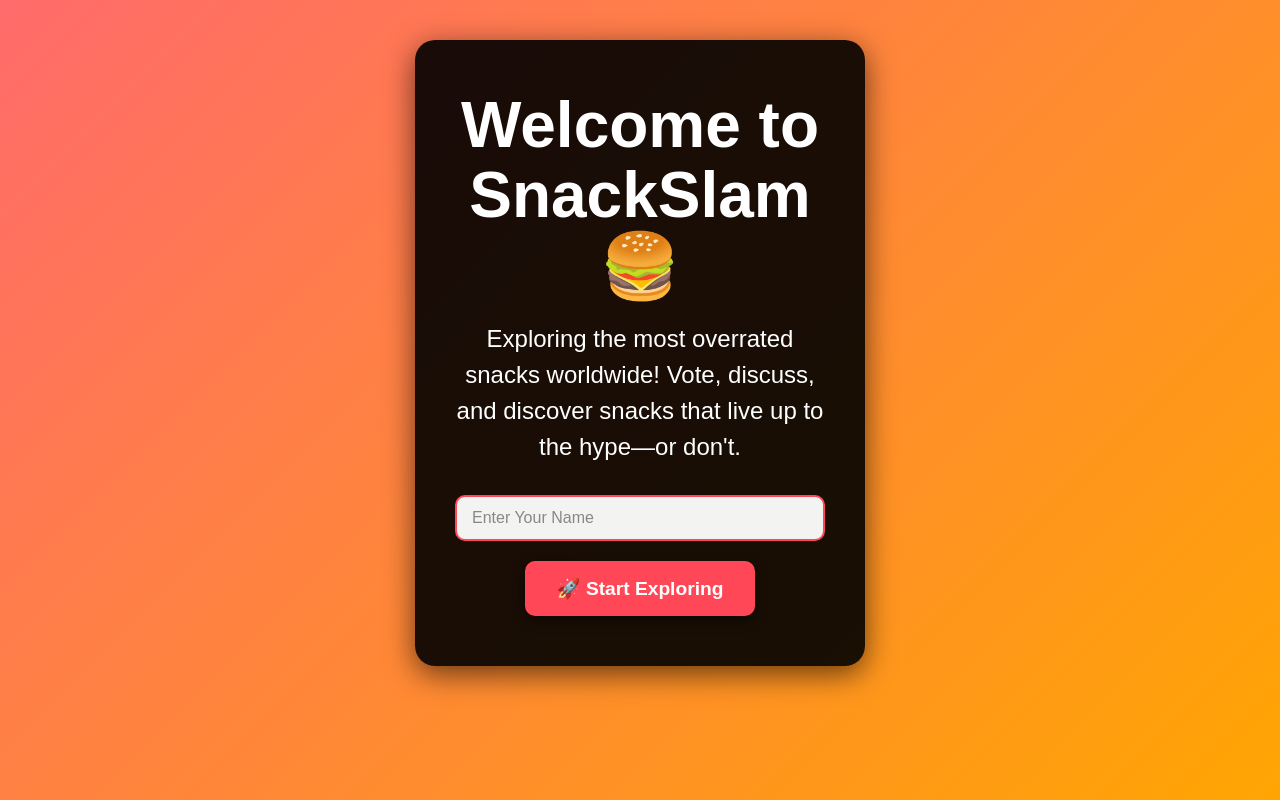
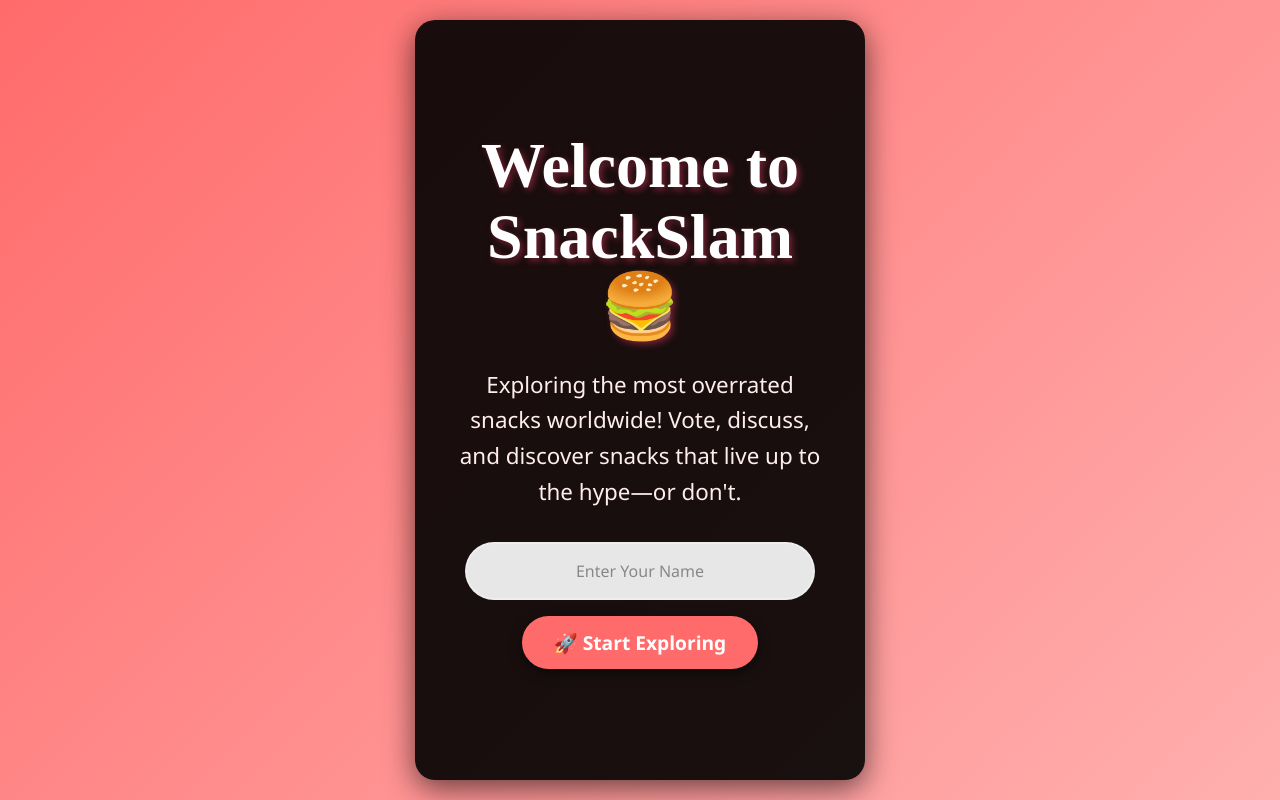
Before and after one commit to kalviumcommunity/S_84_SnackSlam, a React (Vite) app in the folder Frontend/client/: page / in a window 1280 px wide. Built offline with nearby package versions, Linux system fonts and the light colour scheme.

Commit message:
Made a component and used that in landing page

```diff
--- /dev/null
+++ b/Frontend/client/src/components/Snackcard.css
@@ -0,0 +1,34 @@
+.snack-card {
+    background-color: #fff3e0;  /* Warm snack-themed background */
+    border: 2px solid #ff9800;  /* Orange border for a snack vibe */
+    border-radius: 12px;
+    box-shadow: 4px 4px 15px rgba(0, 0, 0, 0.1);
+    padding: 16px;
+    text-align: center;
+    max-width: 250px;
+    margin: 20px auto;
+    transition: transform 0.3s ease;
+  }
+
+  .snack-card:hover {
+    transform: scale(1.05);  /* Slight zoom effect on hover */
+  }
+
+  .snack-card img {
+    width: 100%;
+    height: 150px;
+    object-fit: cover;
+    border-radius: 8px;
+    margin-bottom: 10px;
+  }
+
+  .snack-card h3 {
+    color: #e65100;  /* Deep orange for snack title */
+    font-size: 1.4rem;
+    margin: 8px 0;
+  }
+
+  .snack-card p {
+    color: #5d4037;  /* Brownish text for rating */
+    font-weight: bold;
+  }
--- /dev/null
+++ b/Frontend/client/src/components/Snackcard.jsx
@@ -0,0 +1,15 @@
+// SnackCard.jsx
+import React from 'react';
+import './Snackcard.css';
+
+const SnackCard = ({ name, rating, image }) => {
+  return (
+    <div className="snack-card">
+      <img src={image} alt={name} />
+      <h3>{name}</h3>
+      <p>Rating: {rating}/10</p>
+    </div>
+  );
+};
+
+export default SnackCard;
--- a/Frontend/client/src/pages/LandingPage.jsx
+++ b/Frontend/client/src/pages/LandingPage.jsx
@@ -1,9 +1,11 @@
 import React, { useState, useEffect } from "react";
 import "../styles/LandingPage.css";
+import SnackCard from "../components/Snackcard";
 
 const LandingPage = () => {
   const [isLoggedIn, setIsLoggedIn] = useState(false);
   const [username, setUsername] = useState("");
+  const [showSnackCard, setShowSnackCard] = useState(false);
 
   useEffect(() => {
     document.title = "SnackSlam - Discover Overrated Snacks";
@@ -18,11 +20,43 @@ const LandingPage = () => {
   const handleLogout = () => {
     setIsLoggedIn(false);
     setUsername("");
+    setShowSnackCard(false); // Reset SnackCard visibility on logout
   };
 
+  const handleGetSnackCard = () => {
+    setShowSnackCard(true);
+  };
+
+  const sampleSnacks = [
+    {
+      name: "Spicy Chips",
+      rating: 7.5,
+      image:
+        "https://jolochip.com/cdn/shop/files/desktop_before_after.png?v=1707472821&width=2000",
+    },
+    {
+      name: "Fiery Noodles",
+      rating: 8.2,
+      image:
+        "https://m.media-amazon.com/images/I/91rKII+NZRL.jpg",
+    },
+    {
+      name: "Salted Caramel Popcorn",
+      rating: 6.8,
+      image:
+        "https://b.zmtcdn.com/data/dish_photos/8fd/5106469565c4f4962af0c3710b4bf8fd.jpeg",
+    },
+    {
+      name: "Choco Lava Cake Bites",
+      rating: 9.1,
+      image:
+        "https://encrypted-tbn0.gstatic.com/images?q=tbn:ANd9GcR4feKWQRz2gvOZjSopoxJTtzQsXWAhkiJgeg&s",
+    }
+  ];
+
+
+  if (!isLoggedIn) {
     return (
-    <div className="landing-container">
-      {!isLoggedIn ? (
       <div className="login-container">
         <h1 className="landing-title">Welcome to SnackSlam 🍔</h1>
         <p className="landing-description">
@@ -45,8 +79,12 @@ const LandingPage = () => {
           🚀 Start Exploring
         </button>
       </div>
-      ) : (
-        <div className="dashboard">
+    );
+  }
+
+  // Main Content (Visible after Login)
+  return (
+    <div className="main-content">
       <button className="logout-btn" onClick={handleLogout}>
         Logout
       </button>
@@ -113,9 +151,24 @@ const LandingPage = () => {
             <p>Spicy, tangy, or just messy? What do you think?</p>
           </div>
         </div>
-          </section>
+
+        {/* New "Get a Snack Card" Button */}
+        <button className="get-snack-button" onClick={handleGetSnackCard}>
+          🍿 Get a Snack Card
+        </button>
+
+        {/* Show SnackCard only when button is clicked */}
+{showSnackCard && (
+  <div className="snack-card-section">
+    <div className="snack-card-grid">
+      {sampleSnacks.map((snack, index) => (
+        <SnackCard key={index} {...snack} />
+      ))}
+    </div>
   </div>
 )}
+
+      </section>
     </div>
   );
 };
--- a/Frontend/client/src/styles/LandingPage.css
+++ b/Frontend/client/src/styles/LandingPage.css
@@ -1,189 +1,264 @@
-/* Reset Defaults */
+/* General Styles */
 * {
     margin: 0;
     padding: 0;
     box-sizing: border-box;
+    font-family: 'Segoe UI', Tahoma, Geneva, Verdana, sans-serif;
   }
 
-/* Full-Page Layout */
-body, html {
-    height: 100vh;
-    width: 100vw;
-    display: flex;
-    align-items: center;
-    justify-content: center;
-    background: linear-gradient(135deg, #ff6b6b, #ffa502);
-    color: white;
-    text-align: center;
-    font-family: 'Poppins', sans-serif;
-    overflow: auto; /* Allow scrolling */
+  html, body, #root {
+    height: 100%;
+    width: 100%;
   }
 
-.landing-container {
+  body {
+    background: linear-gradient(135deg, #ff6b6b, #ff8e8e, #ffafaf);
+    color: #2d3436;
+    overflow-x: hidden;
+  }
+
+ /* Main Content */
+.main-content {
     display: flex;
     flex-direction: column;
     align-items: center;
-    justify-content: flex-start;
-    height: 100vh;
-    width: 100%;
-    padding: 20px;
+    text-align: center;
+    min-height: 100vh;
+    padding: 3rem 1rem;
   }
 
-/* Login Section */
+  .main-content h2 {
+    font-size: 2.5rem;
+    color: #fff;
+    margin-bottom: 1rem;
+    text-shadow: 2px 2px 5px rgba(255, 71, 87, 0.8);
+  }
+
+  .main-content p {
+    font-size: 1.3rem;
+    color: #ffeded;
+    max-width: 600px;
+    line-height: 1.6;
+  }
+
+  /* Login Page */
   .login-container {
-    background: rgba(0, 0, 0, 0.9);
-    padding: 50px 40px;
-    border-radius: 20px;
-    width: 100%;
-    max-width: 450px;
+    display: flex;
+    flex-direction: column;
+    justify-content: center;
+    align-items: center;
+    height: 100vh;
     text-align: center;
-    box-shadow: 0 8px 30px rgba(0, 0, 0, 0.6);
+  }
+
+  .landing-title {
+    font-size: 4rem;
+    color: #fff;
+    text-shadow: 3px 3px 6px rgba(206, 54, 87, 0.5);
+    margin-bottom: 1.5rem;
+    font-family: 'Pacifico', cursive;
+  }
+
+  .landing-description {
+    font-size: 1.4rem;
+    color: #ffeded;
+    max-width: 700px;
+    margin-bottom: 2rem;
+    line-height: 1.6;
   }
 
   .input-field {
+    padding: 1rem;
     width: 100%;
-    padding: 12px 15px;
-    border: 2px solid #ff4757;
-    border-radius: 10px;
-    margin-bottom: 20px;
-    background: rgba(255, 255, 255, 0.95);
-    color: #222;
-    font-size: 1rem;
+    max-width: 350px;
+    border: 2px solid rgba(255, 255, 255, 0.3);
+    border-radius: 30px;
+    background: rgba(255, 255, 255, 0.9);
+    text-align: center;
+    outline: none;
+    margin-bottom: 1rem;
   }
 
-.input-field::placeholder {
-    color: #888;
+  .landing-button {
+    background: #ff6b6b;
+    color: #fff;
+    border: none;
+    padding: 0.8rem 2rem;
+    border-radius: 30px;
+    cursor: pointer;
+    transition: transform 0.3s ease, box-shadow 0.3s ease;
   }
 
-.login-btn {
-    background: #ff4757;
-    border: none;
-    padding: 14px 30px;
-    font-size: 1.2rem;
-    font-weight: bold;
-    color: white;
-    border-radius: 12px;
-    cursor: pointer;
-    transition: background 0.3s ease-in-out, transform 0.3s ease;
-    box-shadow: 0 4px 15px rgba(0, 0, 0, 0.5);
+  .landing-button:hover {
+    transform: translateY(-3px) scale(1.05);
+    box-shadow: 0 8px 20px rgba(255, 107, 107, 0.4);
   }
 
-.login-btn:hover {
-    background: #e63946;
-    transform: scale(1.08);
+ /* Features Section */
+.features {
+    background: rgba(255, 255, 255, 0.1);
+    padding: 4rem 2rem;
+    border-radius: 20px;
+    box-shadow: 0 4px 20px rgba(0, 0, 0, 0.1);
+    text-align: center;
+    margin: 3rem 0;
+    backdrop-filter: blur(10px);
   }
 
-/* Hero Section */
-.hero-section {
-    width: 100%;
-    min-height: 100vh;
-    display: flex;
-    flex-direction: column;
-    align-items: center;
-    justify-content: flex-start;
-    text-align: center;
-    padding: 40px;
+  .feature-box {
+    display: grid;
+    grid-template-columns: repeat(auto-fit, minmax(250px, 1fr));
+    gap: 2rem;
+    margin-top: 2rem;
   }
 
-.welcome-message {
-    font-size: 2.5rem;
-    margin-bottom: 20px;
+  .feature {
+    background: linear-gradient(135deg, #ff6b6b, #ff8e8e);
     color: #fff;
+    padding: 2rem;
+    border-radius: 15px;
+    box-shadow: 0 4px 15px rgba(255, 107, 107, 0.3);
+    transition: transform 0.3s ease, box-shadow 0.3s ease;
+    cursor: pointer;
+    text-align: center;
   }
 
-.dashboard {
-    background: rgba(0, 0, 0, 0.8);
-    padding: 30px;
-    border-radius: 15px;
-    width: 100%;
-    max-width: 500px;
-    text-align: center;
-    box-shadow: 0 6px 20px rgba(0, 0, 0, 0.5);
+  .feature:hover {
+    transform: scale(1.05);
+    box-shadow: 0 8px 25px rgba(255, 107, 107, 0.5);
+    background: linear-gradient(135deg, #ff5252, #ff7675);
   }
 
-.dashboard h2 {
-    margin-top: 20px;
-    color: #fff;
-    font-size: 2.5rem;
+ /* Trending Snacks Section */
+.trending-snacks {
+    background: rgba(255, 255, 255, 0.2);
+    padding: 4rem 2rem;
+    border-radius: 20px;
+    box-shadow: 0 4px 30px rgba(0, 0, 0, 0.15);
+    text-align: center;
+    margin: 3rem 0;
+    backdrop-filter: blur(10px);
   }
 
-.dashboard p {
-    font-size: 1.2rem;
-    color: #ffdd57;
-    margin-top: 10px;
+  .snack-list {
+    display: flex;
+    gap: 2rem;
+    margin-top: 2rem;
+    overflow-x: auto;
+    padding-bottom: 1rem;
+  }
+
+  .snack-card {
+    background: linear-gradient(135deg, #ff5252, #ff7675);
+    border-radius: 20px;
+    overflow: hidden;
+    cursor: pointer;
+    transition: transform 0.3s ease, box-shadow 0.3s ease;
+    box-shadow: 0 4px 15px rgba(0, 0, 0, 0.1);
+    min-width: 250px;
+    flex: 0 0 auto;
   }
 
   .snack-card img {
     width: 100%;
-    height: auto;
-    max-width: 300px;
-    max-height: 200px;
+    height: 200px;
     object-fit: cover;
-    border-radius: 10px;
-    margin-bottom: 12px;
+    border-bottom: 3px solid rgba(255, 107, 107, 0.3);
   }
 
+  .snack-card h3 {
+    font-size: 1.4rem;
+    margin: 1rem 0;
+    color: #2d3436;
+  }
+
+  .snack-card p {
+    color: #57606f;
+    font-size: 1rem;
+    padding: 0 1rem 1rem;
+  }
+
+  .snack-card:hover {
+    transform: translateY(-5px) scale(1.05);
+    box-shadow: 0 10px 30px rgba(255, 107, 107, 0.5);
+  }
+  .snack-card-grid {
+    display: flex;
+    gap: 20px;
+    flex-wrap: wrap;
+    justify-content: center;
+    margin-top: 20px;
+}
+
+.snack-card {
+    background-color: #f5e1da; /* Soft warm tone to match theme */
+    border-radius: 12px;
+    box-shadow: 0 4px 12px rgba(0, 0, 0, 0.15);
+    padding: 15px;
+    text-align: center;
+    width: 220px;
+    transition: transform 0.3s ease;
+}
+
+.snack-card img {
+    width: 100%;
+    border-radius: 8px;
+    margin-bottom: 10px;
+}
+
+.snack-card:hover {
+    transform: scale(1.05);
+}
+
+.get-snack-button {
+    background-color: #ff6f61; /* Vibrant coral shade for a bold look */
+    color: #fff;
+    border: none;
+    border-radius: 30px;
+    padding: 12px 24px;
+    font-size: 18px;
+    font-weight: 600;
+    cursor: pointer;
+    transition: background-color 0.3s ease, transform 0.2s ease;
+    box-shadow: 0 4px 10px rgba(0, 0, 0, 0.2);
+    margin-top: 20px;
+}
+
+.get-snack-button:hover {
+    background-color: #e85b50; /* Slightly darker coral on hover */
+    transform: scale(1.05); /* Subtle zoom effect */
+}
+
+.get-snack-button:active {
+    transform: scale(0.98); /* Slight press effect */
+}
+
+
+  /* Logout Button */
   .logout-btn {
+    position: absolute;
+    top: 1rem;
+    right: 1rem;
     background: #ff4757;
-    border: 2px solid white; /* Added border for enhanced visibility */
-    padding: 14px 30px;
-    font-size: 1.2rem;
-    font-weight: bold;
-    color: white;
-    border-radius: 12px;
+    color: #fff;
+    padding: 0.6rem 1.5rem;
+    border-radius: 20px;
     cursor: pointer;
-    transition: background 0.3s ease-in-out, transform 0.3s ease;
-    margin-top: 15px; /* Ensures visibility */
-    box-shadow: 0 4px 15px rgba(0, 0, 0, 0.5);
-    display: block; /* Ensures the button is always visible */
+    border: none;
+    transition: background 0.3s ease;
   }
 
   .logout-btn:hover {
-    background: #e63946;
-    transform: scale(1.08);
+    background: #ff6b6b;
   }
 
-.landing-title {
-    font-size: 4rem;
-    font-weight: bold;
-    margin-bottom: 20px;
+  /* Footer */
+  .footer {
+    text-align: center;
+    padding: 2rem 0;
+    color: #fff;
+    background: rgba(0, 0, 0, 0.15);
+    width: 100%;
+    margin-top: auto;
+    backdrop-filter: blur(5px);
   }
-
-.landing-description {
-    font-size: 1.5rem;
-    max-width: 800px;
-    margin-bottom: 30px;
-}
-
-.landing-button {
-    background: #ff4757;
-    border: none;
-    padding: 16px 32px;
-    font-size: 1.2rem;
-    font-weight: bold;
-    color: white;
-    border-radius: 10px;
-    cursor: pointer;
-    transition: 0.3s ease-in-out, transform 0.3s ease;
-    box-shadow: 0 4px 12px rgba(0, 0, 0, 0.5);
-}
-
-.landing-button:hover {
-    background: #e63946;
-    transform: scale(1.1);
-}
-
-.feature {
-    background: rgba(255, 255, 255, 0.2);
-    padding: 25px;
-    border-radius: 12px;
-    text-align: center;
-    transition: transform 0.3s, background 0.3s;
-}
-
-.feature:hover {
-    transform: scale(1.05);
-    background: rgba(255, 255, 255, 0.4);
-    color: #ff4757;
-    cursor: pointer;
-}
```
Lines whose indentation alone changed are shown as unchanged.
